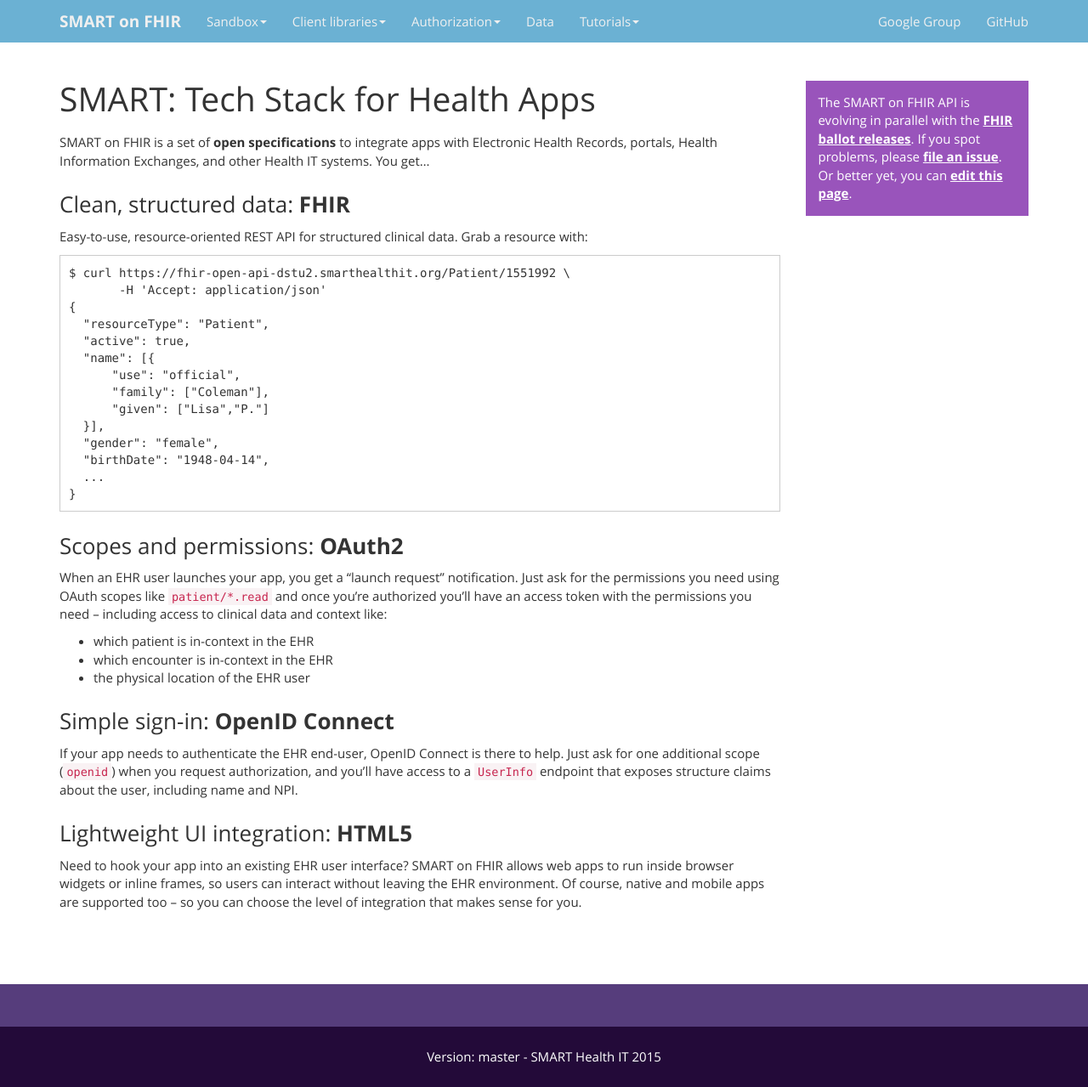
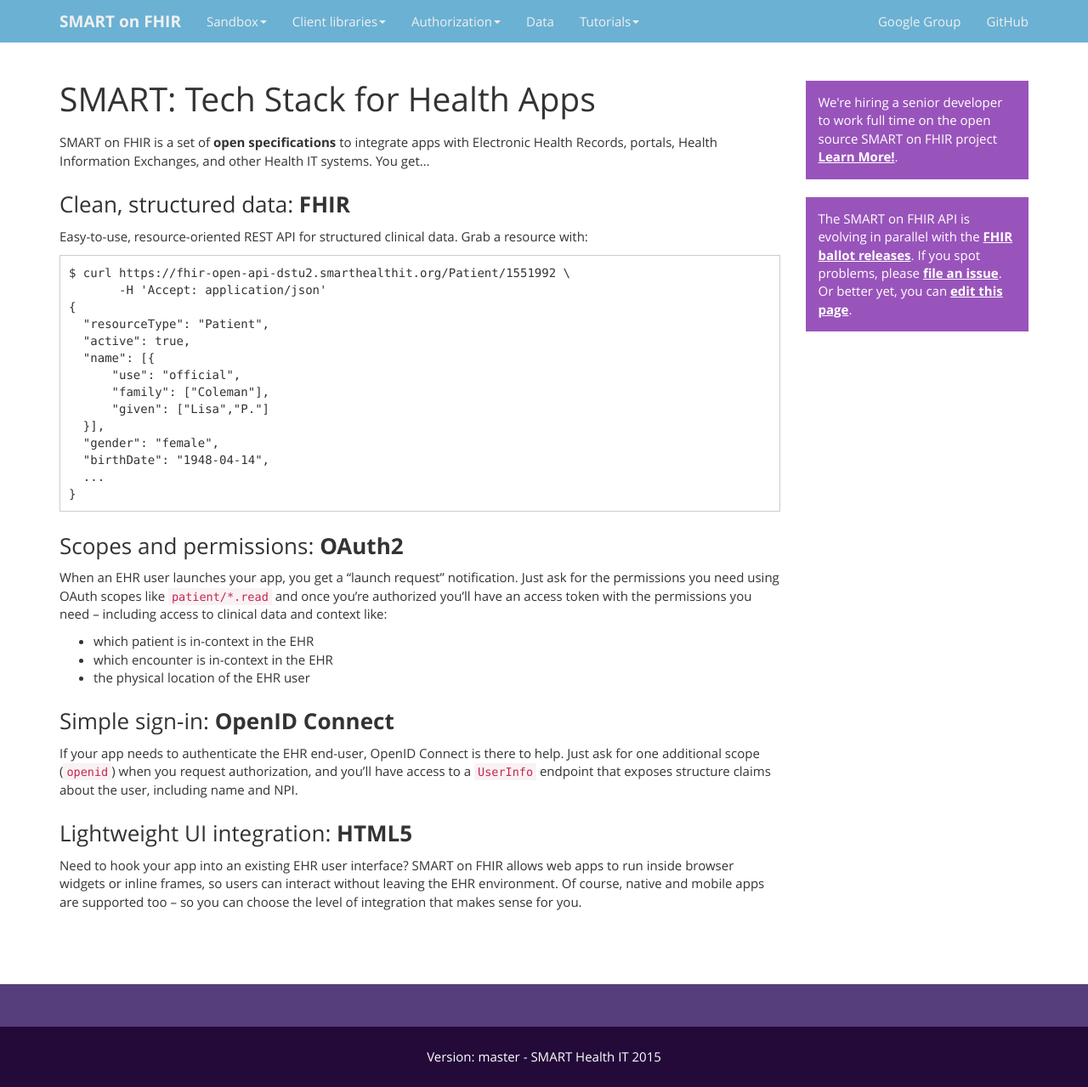
Before and after one commit to smart-on-fhir/smart-on-fhir.github.io, a Jekyll site: the page built from index.md, in a window 1280 px wide. Shown: the whole page at 85% size. Built offline with Jekyll 4.4.1, drawn with Linux system fonts in a browser that asks for light colours; Markdown is read by kramdown in place of the engine named in the settings.

Commit message:
Add job banner

```diff
--- a/_layouts/main.html
+++ b/_layouts/main.html
@@ -106,8 +106,13 @@
             {{ content }}
           </div>
 
+          <div class="col-md-3 page-content" role="main">
 
-          <div class="col-md-3 page-content" role="main">
+            <div class="alert alert-info">
+             We're hiring a senior developer to work full time on the open source SMART on FHIR project <a class="alert-link"
+               href="job.html">Learn More!</a>.
+            </div>
+
             <div class="alert alert-info">
              The SMART on FHIR API is evolving in parallel with the <a class="alert-link"
                href="http://hl7.org/fhir/timelines.html">FHIR ballot releases</a>.
@@ -119,8 +124,8 @@
              Or better yet, you can <a class="alert-link edit-in-github"
                href="">edit
                this page</a>.
+            </div>
 
-            </div>
           </div>
 
         </div>
```
